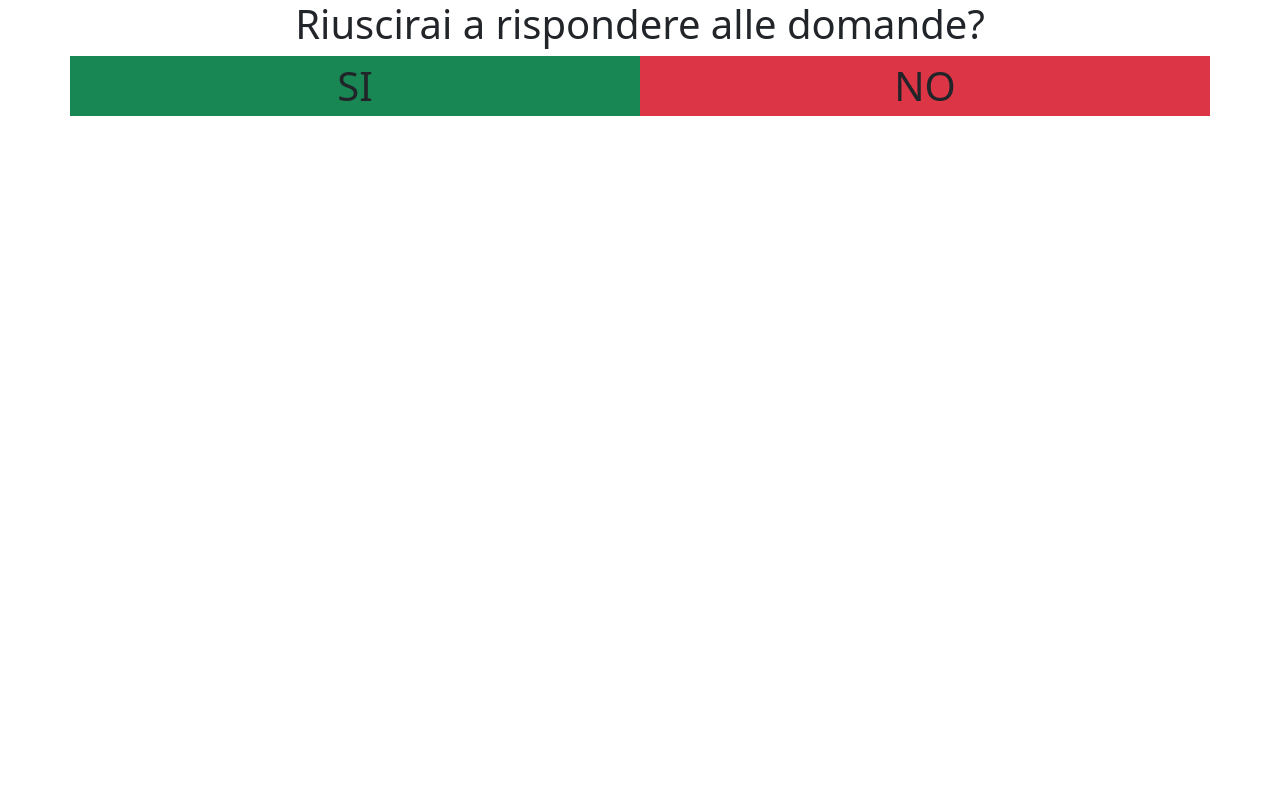
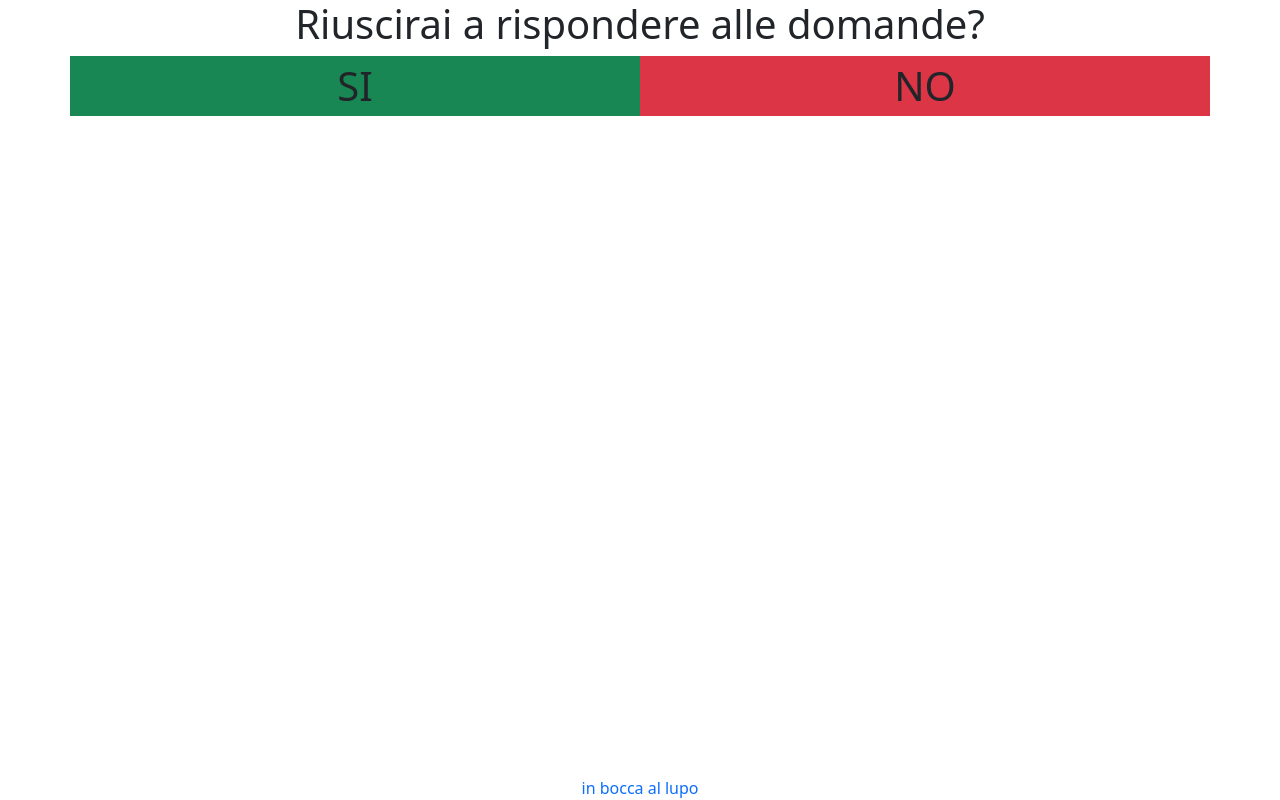
Before and after one commit to bernatScolastico/Verifica, a plain HTML site: page index.html in a window 1280 px wide. Drawn offline with Linux system fonts and the light colour scheme.

Commit message:
add footer

```diff
--- a/index.html
+++ b/index.html
@@ -15,5 +15,7 @@
             <div class="col-sm-6 bg-danger">NO</div>
         </div>
     </div>
+
+    <footer class="fixed-bottom text-primary text-center">in bocca al lupo</footer>
 </body>
 </html>
```
